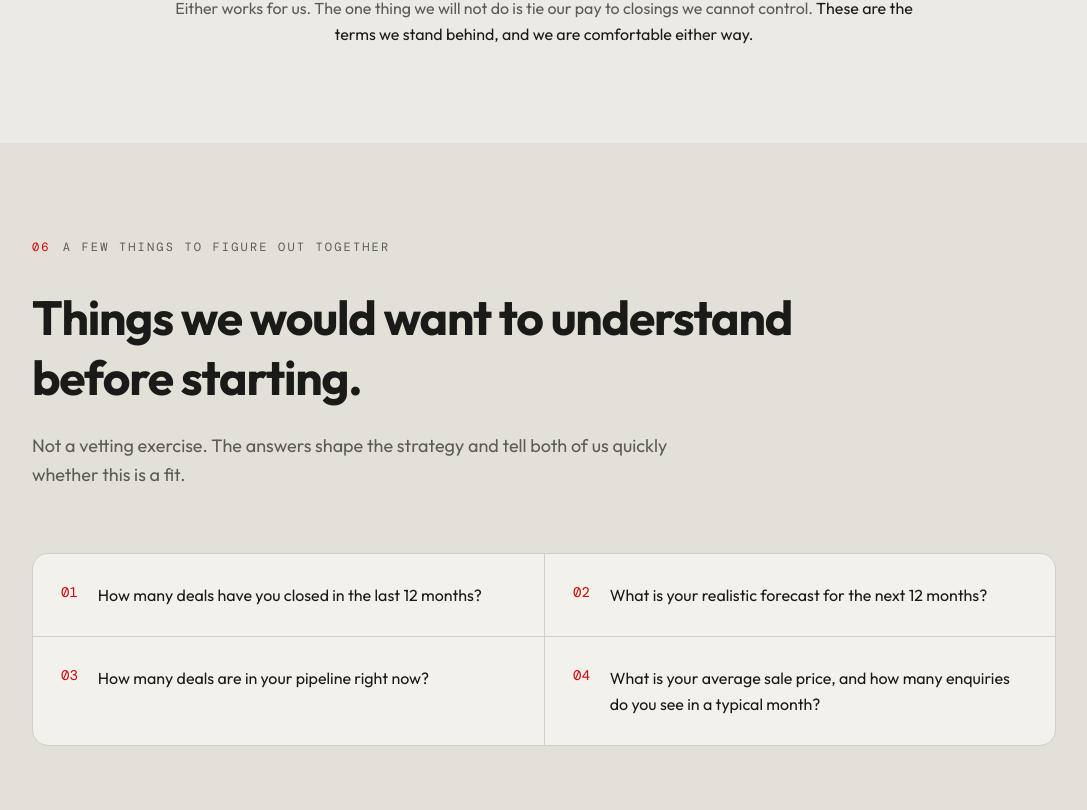
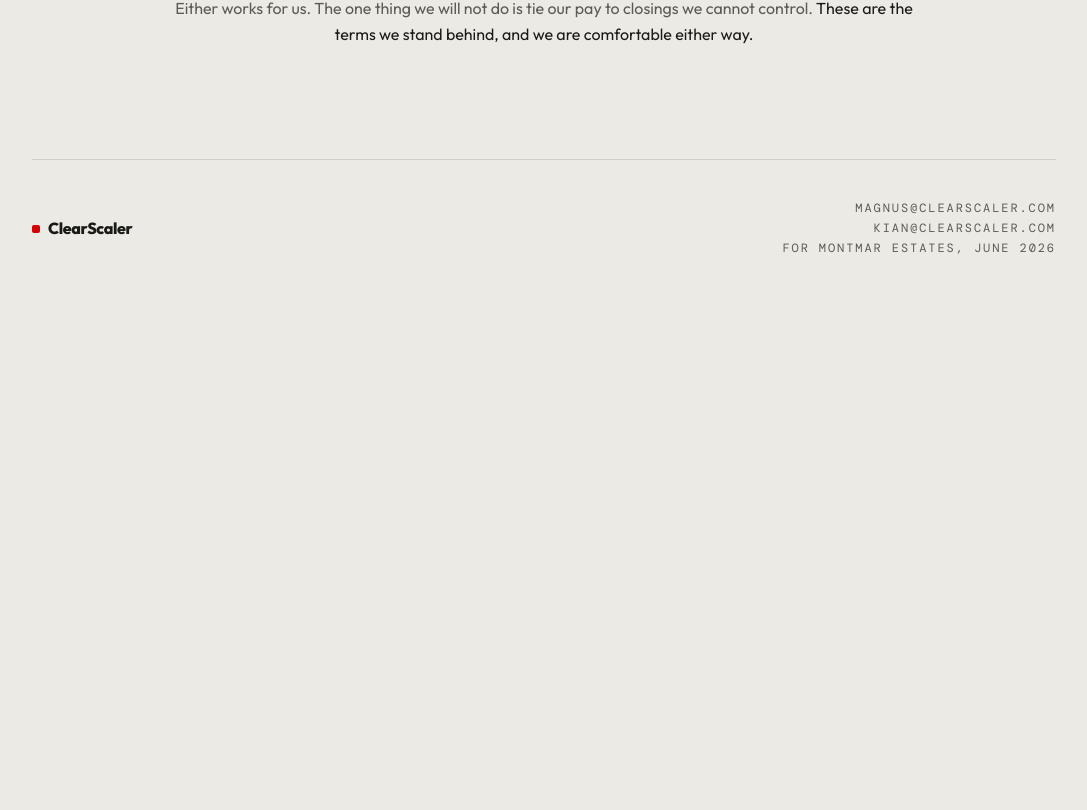
Before and after one commit to magnus-ClearScaler/MontmarEstates, a React (Vite) app: page / in a window 1280 px wide. Shown: the part 5850-6660 px from the top of the page, without its empty margins (96-1183 px from the left). After the commit the page ends 6170 px from the top, so only its background shows below. Built offline with nearby package versions, Linux system fonts and the light colour scheme.

Commit message:
Remove alignment questions section
These will be covered in the meeting, so they do not need to live on the
page.

```diff
--- a/src/components/sections/AlignQuestions.tsx
+++ /dev/null
@@ -1,36 +0,0 @@
-import { Section, SectionLabel } from "../Section";
-
-const questions = [
-  "How many deals have you closed in the last 12 months?",
-  "What is your realistic forecast for the next 12 months?",
-  "How many deals are in your pipeline right now?",
-  "What is your average sale price, and how many enquiries do you see in a typical month?",
-];
-
-export function AlignQuestions() {
-  return (
-    <Section id="align" className="bg-soft">
-      <SectionLabel marker="06">A few things to figure out together</SectionLabel>
-
-      <h2 className="reveal max-w-3xl font-sans text-3xl font-bold leading-tight tracking-tight sm:text-4xl md:text-5xl">
-        Things we would want to understand before starting.
-      </h2>
-
-      <p className="reveal mt-6 max-w-2xl text-lg leading-relaxed text-muted">
-        Not a vetting exercise. The answers shape the strategy and tell both of
-        us quickly whether this is a fit.
-      </p>
-
-      <ol className="mt-16 grid gap-px overflow-hidden rounded-2xl border border-line bg-[var(--line)] sm:grid-cols-2">
-        {questions.map((q, i) => (
-          <li key={q} className="reveal flex gap-5 bg-card p-7">
-            <span className="font-mono text-sm text-accent">
-              {String(i + 1).padStart(2, "0")}
-            </span>
-            <span className="text-base leading-relaxed text-base-fg">{q}</span>
-          </li>
-        ))}
-      </ol>
-    </Section>
-  );
-}
--- a/src/routes/index.tsx
+++ b/src/routes/index.tsx
@@ -10,7 +10,6 @@ import { Audience } from "../components/sections/Audience";
 import { WhyUs } from "../components/sections/WhyUs";
 import { CommissionProblem } from "../components/sections/CommissionProblem";
 import { Options } from "../components/sections/Options";
-import { AlignQuestions } from "../components/sections/AlignQuestions";
 import { Footer } from "../components/Footer";
 
 export const Route = createFileRoute("/")({
@@ -39,7 +38,6 @@ function Proposal() {
       <WhyUs />
       <CommissionProblem />
       <Options />
-      <AlignQuestions />
       <Footer />
     </main>
   );
```
